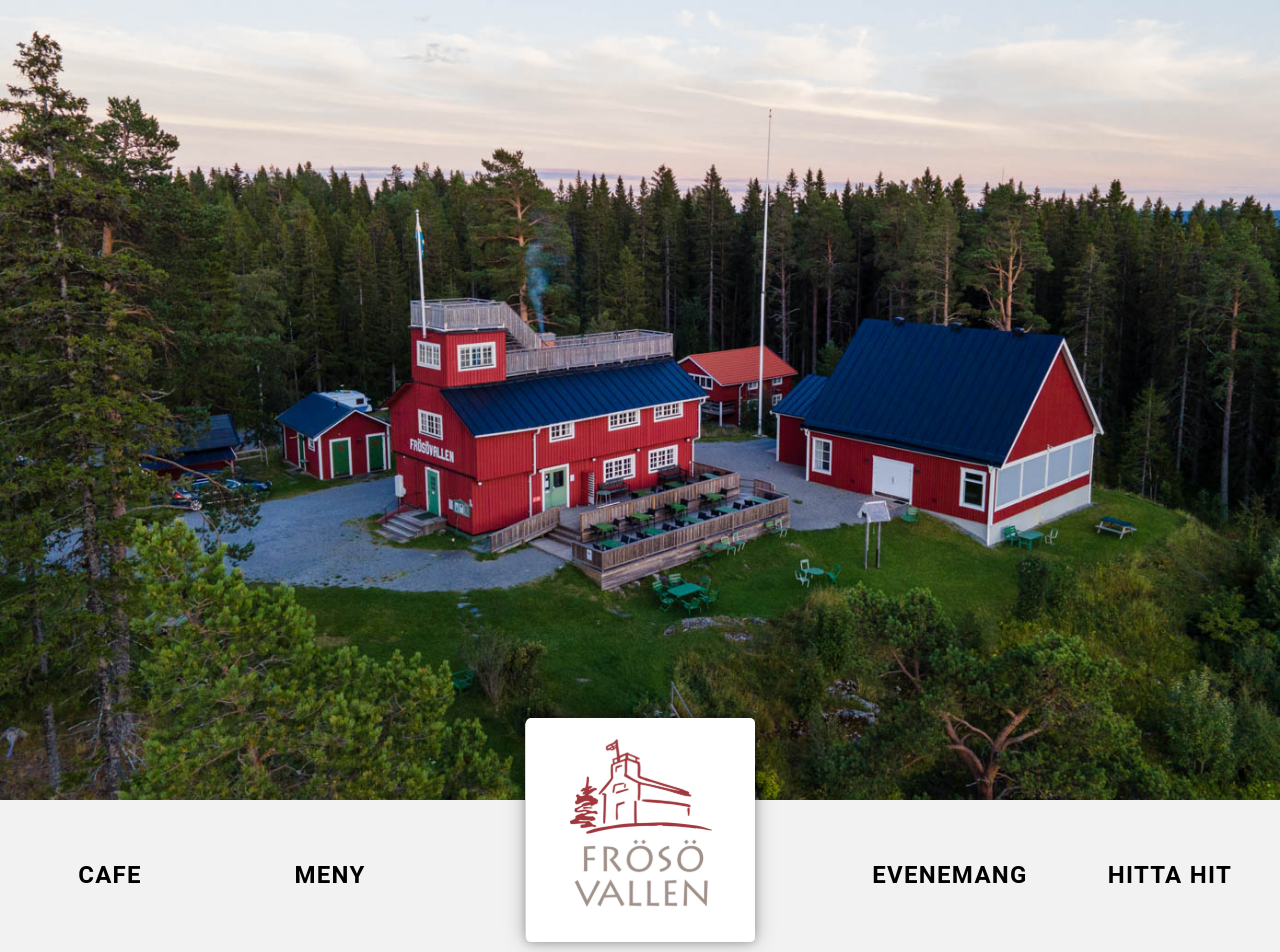
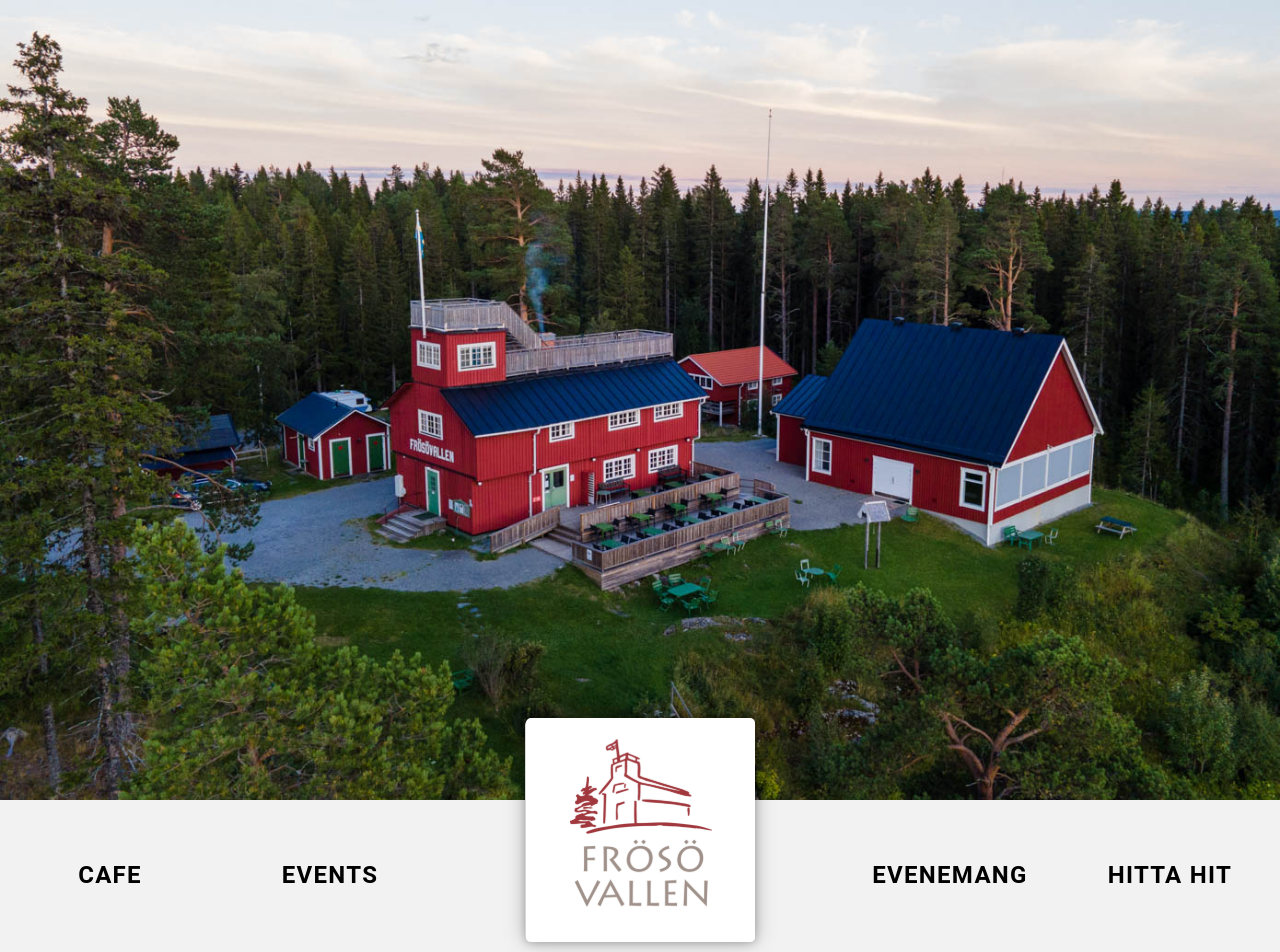
Before and after one commit to ElisyanBot/frosovallen, a Vue app: page / in a window 1280 px wide. Shown: the top 952 px of the page. Built offline with nearby package versions, Linux system fonts and the light colour scheme.

Commit message:
added router

```diff
--- a/package.json
+++ b/package.json
@@ -5,7 +5,7 @@
   "type": "module",
   "scripts": {
     "dev": "vite",
-    "build": "vite build",
+    "build": "vite build --base=/frosovallen/",
     "preview": "vite preview",
     "deploy": "git push github :gh-pages && git subtree push --prefix dist github gh-pages"
   },
--- a/src/App.vue
+++ b/src/App.vue
@@ -1,34 +1,13 @@
 <template>
-    <HeaderNav />
-    <main>
-      <AboutUs />
-      <LearnMoreFeature />
-      <!-- <FoodTable :food-items="foodItems" /> -->
-      <BookRoom :rooms="rooms" />
-    </main>
-    <footer />
-  </template>
+  <router-view />
+</template>
 
 <script setup>
-import LearnMoreFeature from '@/features/LearnMoreSection/LearnMoreFeature.vue'
-import FoodTable from '@/features/FoodTable/FoodTable.vue'
-import AboutUs from '@/components/AboutUs.vue'
-import HeaderNav from '@/features/HeaderNav/HeaderNav.vue'
-import BookRoom from '@/features/BookRoom/BookRoom.vue'
-
-defineProps({
-  foodItems: Array,
-  rooms: Array,
-})
-
+  import { RouterView } from 'vue-router';
 </script>
 
 <style lang="scss">
-  footer {
-    background-color: #c64533;
-    width: 100%;
-    height: 30rem;
-  }
+
 </style>
 
 i
--- a/src/features/HeaderNav/HeaderNav.vue
+++ b/src/features/HeaderNav/HeaderNav.vue
@@ -5,8 +5,8 @@
   <MainWidthLayout>
     <header class="header-nav">
       <ul class="header-nav__desktop-menu-row">
-        <NavItem text="cafe" go-to="#cafe" />
-        <NavItem text="meny" go-to="#meny" />
+        <NavItem text="cafe" go-to="/" />
+        <NavItem text="events" go-to="/events" />
       </ul>
       <div class="header-nav__logo">
         <img src="/img/logo.svg" alt="logo" />
--- a/src/features/HeaderNav/components/NavItem.vue
+++ b/src/features/HeaderNav/components/NavItem.vue
@@ -1,6 +1,6 @@
 <template>
   <li class="header-nav-item" @click="handleClick">
-    <a :href="goTo"> {{ text }} </a>
+    <RouterLink :to="{ path: goTo}"> {{ text }} </RouterLink>
   </li>
 </template>
 
--- a/src/main.js
+++ b/src/main.js
@@ -1,5 +1,8 @@
 import { createApp } from 'vue'
 import './style.scss'
 import App from '@/App.vue'
+import router from '@/router.js';
 
-createApp(App).mount('#app')
+
+
+createApp(App).use(router).mount('#app')
--- /dev/null
+++ b/src/views/Events.vue
@@ -0,0 +1,3 @@
+<template>
+  kommer snart
+</template>
--- /dev/null
+++ b/src/views/Home.vue
@@ -0,0 +1,32 @@
+<template>
+    <HeaderNav />
+    <main>
+      <AboutUs />
+      <LearnMoreFeature />
+      <!-- <FoodTable :food-items="foodItems" /> -->
+      <BookRoom :rooms="rooms" />
+    </main>
+    <footer />
+</template>
+
+<script setup>
+import LearnMoreFeature from '@/features/LearnMoreSection/LearnMoreFeature.vue'
+import FoodTable from '@/features/FoodTable/FoodTable.vue'
+import AboutUs from '@/components/AboutUs.vue'
+import HeaderNav from '@/features/HeaderNav/HeaderNav.vue'
+import BookRoom from '@/features/BookRoom/BookRoom.vue'
+
+defineProps({
+  foodItems: Array,
+  rooms: Array,
+})
+
+</script>
+
+<style lang="scss">
+  footer {
+    background-color: #c64533;
+    width: 100%;
+    height: 30rem;
+  }
+</style>
--- a/vite.config.js
+++ b/vite.config.js
@@ -3,8 +3,8 @@ import vue from '@vitejs/plugin-vue'
 import path from 'path'
 // https://vitejs.dev/config/
 export default defineConfig({
+  plugins: [vue()],
   base: './',
-  plugins: [vue()],
   resolve: {
     alias: {
       '@': path.resolve(__dirname, './src'),
```
Also changed, not shown: src/router.js (added, +12 -0 lines), 2 other files (tests, documents, lock files or other folders).
